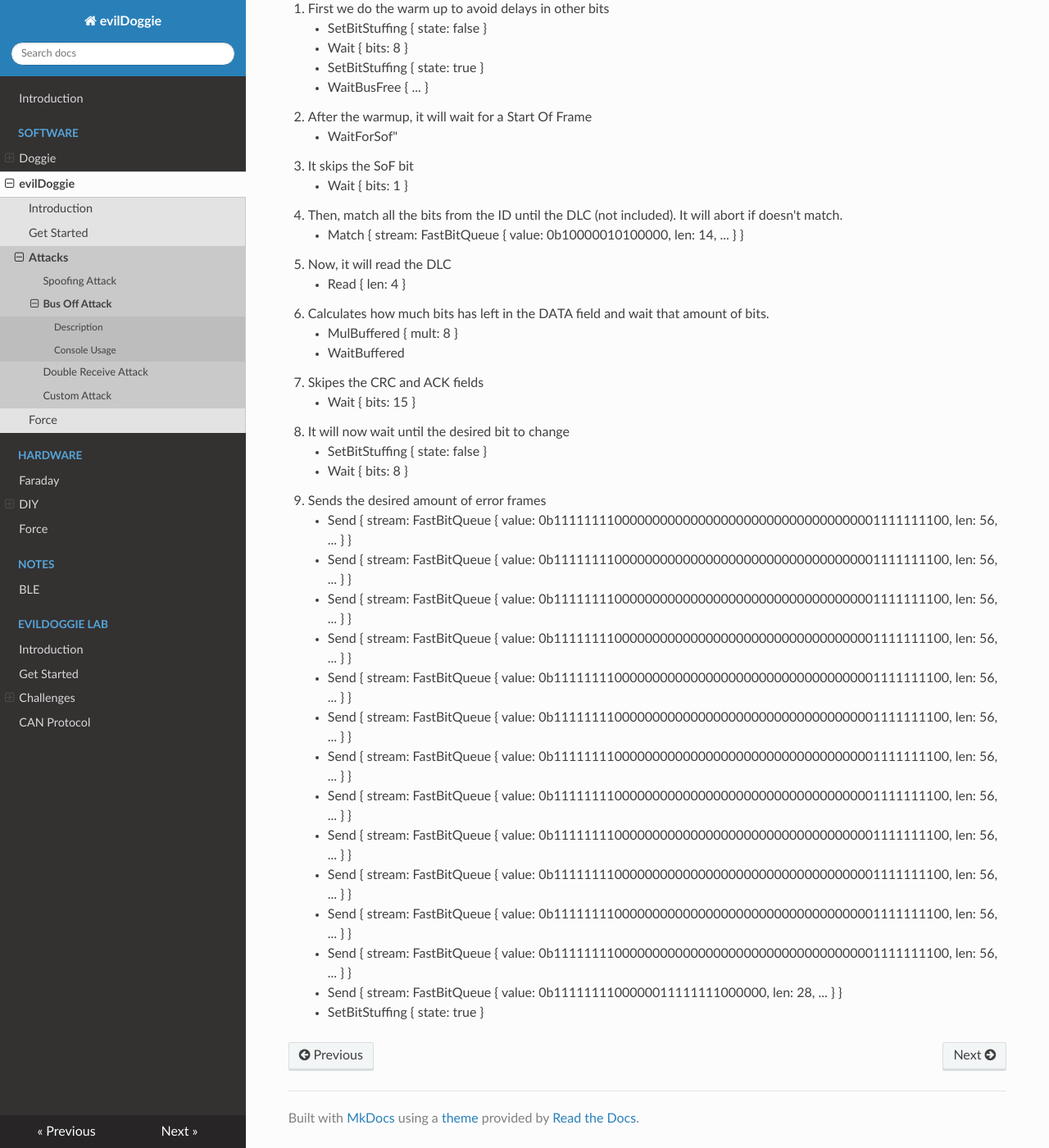
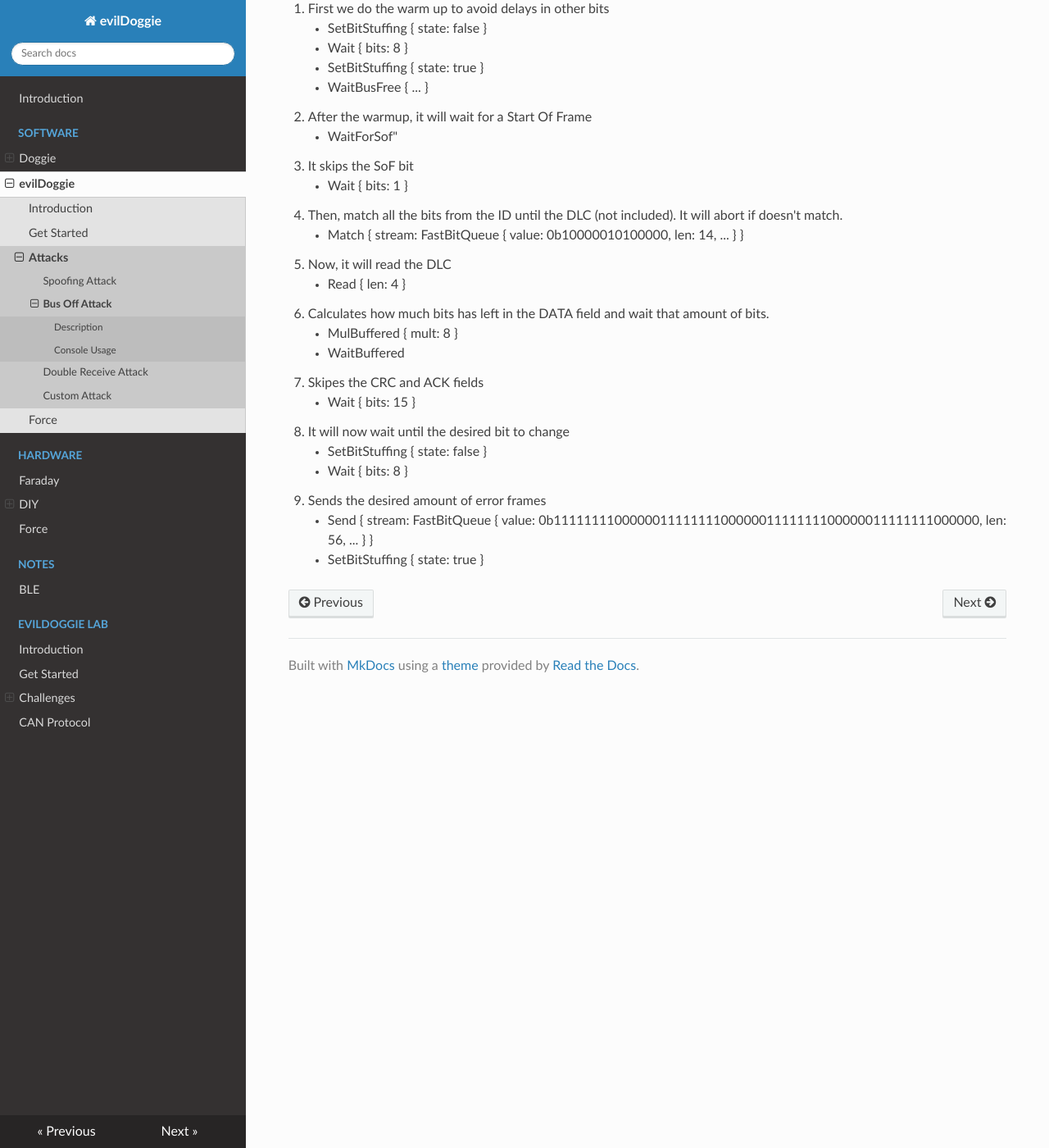
Before and after one commit to infobyte/doggie, an MkDocs documentation site: the page built from docs/software/evil_doggie/attacks/bus_off_attack.md, in a window 1280 px wide and 1400 px high, scrolled down 2929 px. Shown: the whole window at 82% size. Built offline with MkDocs 1.6.1, drawn with Linux system fonts in a browser that asks for light colours; nearby versions of some CDN libraries.

Commit message:
[docs] Fix little bug in attacks

```diff
--- a/docs/software/evil_doggie/attacks/bus_off_attack.md
+++ b/docs/software/evil_doggie/attacks/bus_off_attack.md
@@ -112,17 +112,5 @@ Let's see the primitives involved in the example:
     * SetBitStuffing { state: false }
     * Wait { bits: 8 }
 10. Sends the desired amount of error frames
-    * Send { stream: FastBitQueue { value: 0b1111111100000000000000000000000000000000001111111100, len: 56, ... } }
-    * Send { stream: FastBitQueue { value: 0b1111111100000000000000000000000000000000001111111100, len: 56, ... } }
-    * Send { stream: FastBitQueue { value: 0b1111111100000000000000000000000000000000001111111100, len: 56, ... } }
-    * Send { stream: FastBitQueue { value: 0b1111111100000000000000000000000000000000001111111100, len: 56, ... } }
-    * Send { stream: FastBitQueue { value: 0b1111111100000000000000000000000000000000001111111100, len: 56, ... } }
-    * Send { stream: FastBitQueue { value: 0b1111111100000000000000000000000000000000001111111100, len: 56, ... } }
-    * Send { stream: FastBitQueue { value: 0b1111111100000000000000000000000000000000001111111100, len: 56, ... } }
-    * Send { stream: FastBitQueue { value: 0b1111111100000000000000000000000000000000001111111100, len: 56, ... } }
-    * Send { stream: FastBitQueue { value: 0b1111111100000000000000000000000000000000001111111100, len: 56, ... } }
-    * Send { stream: FastBitQueue { value: 0b1111111100000000000000000000000000000000001111111100, len: 56, ... } }
-    * Send { stream: FastBitQueue { value: 0b1111111100000000000000000000000000000000001111111100, len: 56, ... } }
-    * Send { stream: FastBitQueue { value: 0b1111111100000000000000000000000000000000001111111100, len: 56, ... } }
-    * Send { stream: FastBitQueue { value: 0b1111111100000011111111000000, len: 28, ... } }
+    * Send { stream: FastBitQueue { value: 0b11111111000000111111110000001111111100000011111111000000, len: 56, ... } }
     * SetBitStuffing { state: true }
```
